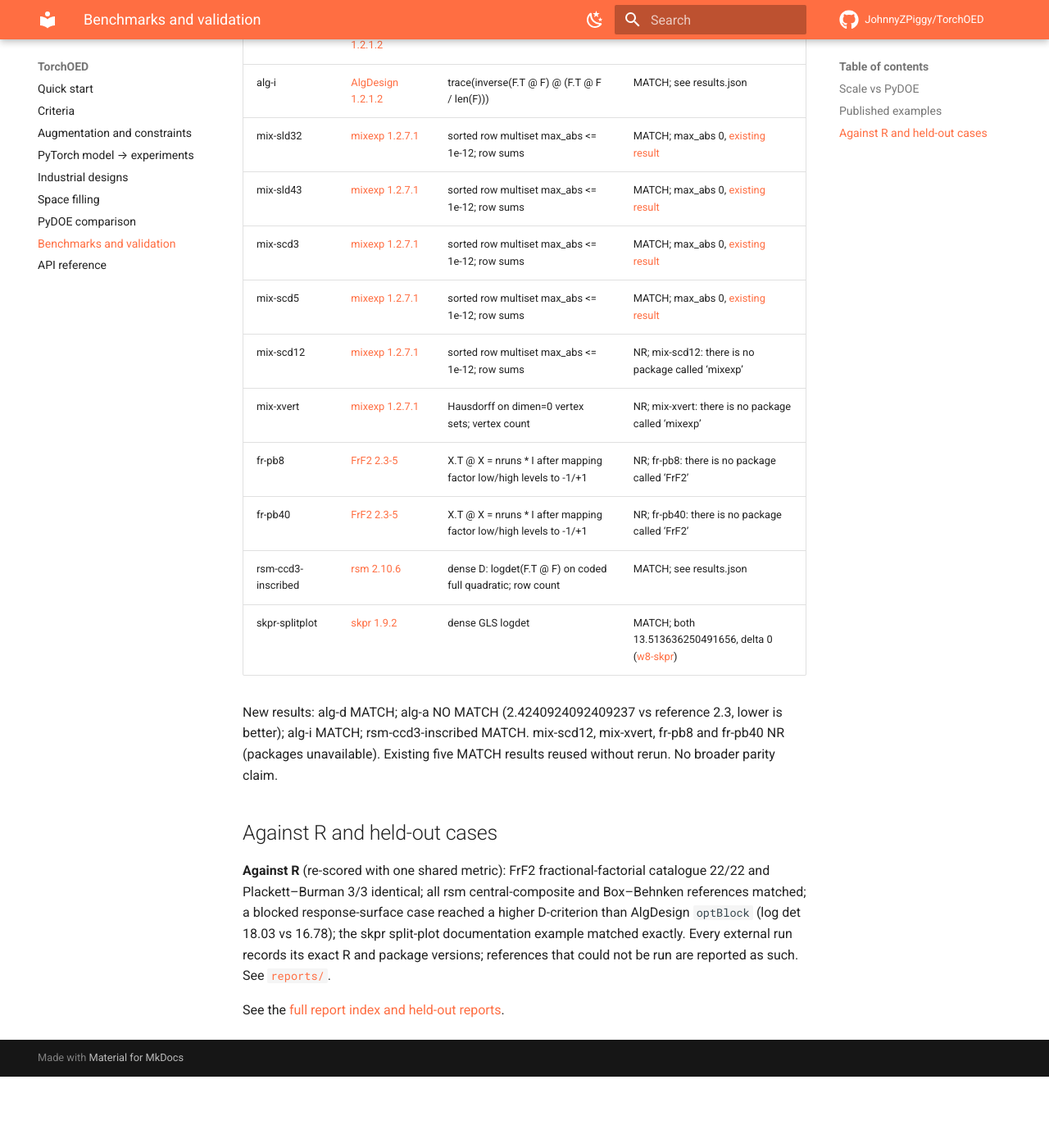
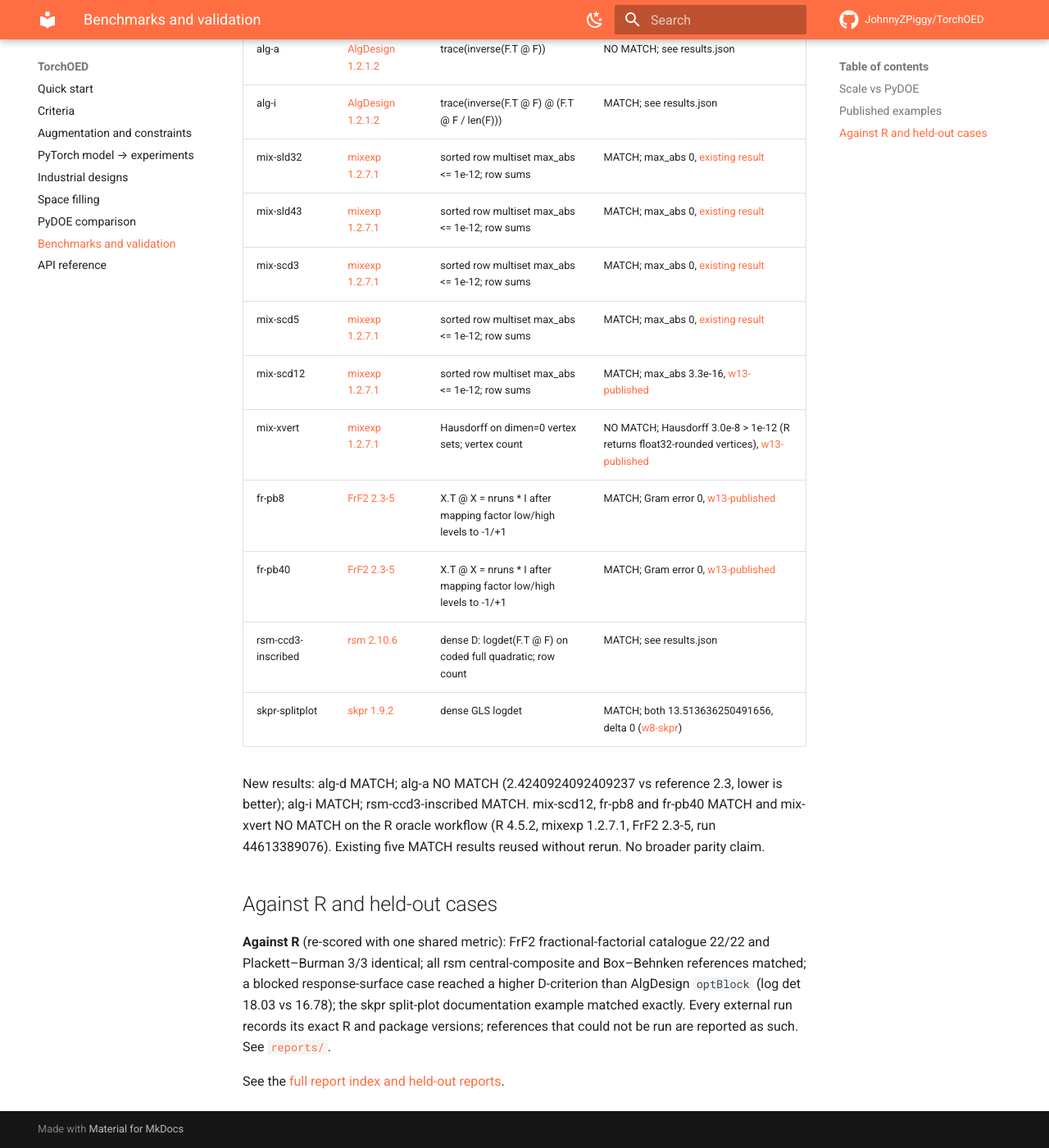
Before and after one commit to JohnnyZPiggy/TorchOED, an MkDocs documentation site: the page built from website/benchmarks.md, in a window 1280 px wide and 1400 px high, scrolled down 913 px. Shown: the whole window at 82% size. Built offline with MkDocs 1.6.1 and Material for MkDocs 9.7.7, drawn with Linux system fonts in a browser that asks for light colours; comment, search, counter and statistics services are not loaded; before the commit the page ends 2226 px from its top, so only the background shows below that; some of the changed text lies outside the part shown.

Commit message:
docs: refresh published R example verdicts (Refs #408) (#410)

```diff
--- a/website/benchmarks.md
+++ b/website/benchmarks.md
@@ -15,7 +15,7 @@ Where both finished, TorchOED's design was as good or better (higher log-determi
 
 ## Published examples
 
-8 of 13 published examples match or are beaten on the shared metric (target ≥ 8 for the P2 exit).
+11 of 13 published examples match or are beaten on the shared metric (P2 exit target ≥ 8 met; week 13 target ≥ 12).
 
 | ID | Package and source | Shared metric | Verdict |
 |---|---|---|---|
@@ -26,14 +26,14 @@ Where both finished, TorchOED's design was as good or better (higher log-determi
 | mix-sld43 | [mixexp 1.2.7.1](https://github.com/cran/mixexp/blob/1.2.7.1/man/SLD.Rd#L32-L32) | sorted row multiset max_abs <= 1e-12; row sums | MATCH; max_abs 0, [existing result](https://github.com/JohnnyZPiggy/TorchOED/blob/main/reports/w11-mixlat/summary.md) |
 | mix-scd3 | [mixexp 1.2.7.1](https://github.com/cran/mixexp/blob/1.2.7.1/man/SCD.Rd#L29-L29) | sorted row multiset max_abs <= 1e-12; row sums | MATCH; max_abs 0, [existing result](https://github.com/JohnnyZPiggy/TorchOED/blob/main/reports/w11-mixlat/summary.md) |
 | mix-scd5 | [mixexp 1.2.7.1](https://github.com/cran/mixexp/blob/1.2.7.1/man/SCD.Rd#L31-L31) | sorted row multiset max_abs <= 1e-12; row sums | MATCH; max_abs 0, [existing result](https://github.com/JohnnyZPiggy/TorchOED/blob/main/reports/w11-mixlat/summary.md) |
-| mix-scd12 | [mixexp 1.2.7.1](https://github.com/cran/mixexp/blob/1.2.7.1/man/SCD.Rd#L33-L33) | sorted row multiset max_abs <= 1e-12; row sums | NR; mix-scd12: there is no package called ‘mixexp’ |
-| mix-xvert | [mixexp 1.2.7.1](https://github.com/cran/mixexp/blob/1.2.7.1/man/Xvert.Rd#L39-L40) | Hausdorff on dimen=0 vertex sets; vertex count | NR; mix-xvert: there is no package called ‘mixexp’ |
-| fr-pb8 | [FrF2 2.3-5](https://github.com/cran/FrF2/blob/2.3-5/man/pb.Rd#L210-L210) | X.T @ X = nruns * I after mapping factor low/high levels to -1/+1 | NR; fr-pb8: there is no package called ‘FrF2’ |
-| fr-pb40 | [FrF2 2.3-5](https://github.com/cran/FrF2/blob/2.3-5/man/pb.Rd#L211-L211) | X.T @ X = nruns * I after mapping factor low/high levels to -1/+1 | NR; fr-pb40: there is no package called ‘FrF2’ |
+| mix-scd12 | [mixexp 1.2.7.1](https://github.com/cran/mixexp/blob/1.2.7.1/man/SCD.Rd#L33-L33) | sorted row multiset max_abs <= 1e-12; row sums | MATCH; max_abs 3.3e-16, [w13-published](https://github.com/JohnnyZPiggy/TorchOED/blob/main/reports/w13-published/summary.md) |
+| mix-xvert | [mixexp 1.2.7.1](https://github.com/cran/mixexp/blob/1.2.7.1/man/Xvert.Rd#L39-L40) | Hausdorff on dimen=0 vertex sets; vertex count | NO MATCH; Hausdorff 3.0e-8 > 1e-12 (R returns float32-rounded vertices), [w13-published](https://github.com/JohnnyZPiggy/TorchOED/blob/main/reports/w13-published/summary.md) |
+| fr-pb8 | [FrF2 2.3-5](https://github.com/cran/FrF2/blob/2.3-5/man/pb.Rd#L210-L210) | X.T @ X = nruns * I after mapping factor low/high levels to -1/+1 | MATCH; Gram error 0, [w13-published](https://github.com/JohnnyZPiggy/TorchOED/blob/main/reports/w13-published/summary.md) |
+| fr-pb40 | [FrF2 2.3-5](https://github.com/cran/FrF2/blob/2.3-5/man/pb.Rd#L211-L211) | X.T @ X = nruns * I after mapping factor low/high levels to -1/+1 | MATCH; Gram error 0, [w13-published](https://github.com/JohnnyZPiggy/TorchOED/blob/main/reports/w13-published/summary.md) |
 | rsm-ccd3-inscribed | [rsm 2.10.6](https://github.com/cran/rsm/blob/2.10.6/man/ccd.Rd#L120-L123) | dense D: logdet(F.T @ F) on coded full quadratic; row count | MATCH; see results.json |
 | skpr-splitplot | [skpr 1.9.2](https://github.com/cran/skpr/blob/1.9.2/man/gen_design.Rd#L217-L230) | dense GLS logdet | MATCH; both 13.513636250491656, delta 0 ([w8-skpr](https://github.com/JohnnyZPiggy/TorchOED/blob/main/reports/w8-skpr/summary.md)) |
 
-New results: alg-d MATCH; alg-a NO MATCH (2.4240924092409237 vs reference 2.3, lower is better); alg-i MATCH; rsm-ccd3-inscribed MATCH. mix-scd12, mix-xvert, fr-pb8 and fr-pb40 NR (packages unavailable). Existing five MATCH results reused without rerun. No broader parity claim.
+New results: alg-d MATCH; alg-a NO MATCH (2.4240924092409237 vs reference 2.3, lower is better); alg-i MATCH; rsm-ccd3-inscribed MATCH. mix-scd12, fr-pb8 and fr-pb40 MATCH and mix-xvert NO MATCH on the R oracle workflow (R 4.5.2, mixexp 1.2.7.1, FrF2 2.3-5, run 44613389076). Existing five MATCH results reused without rerun. No broader parity claim.
 
 ## Against R and held-out cases
 
```
